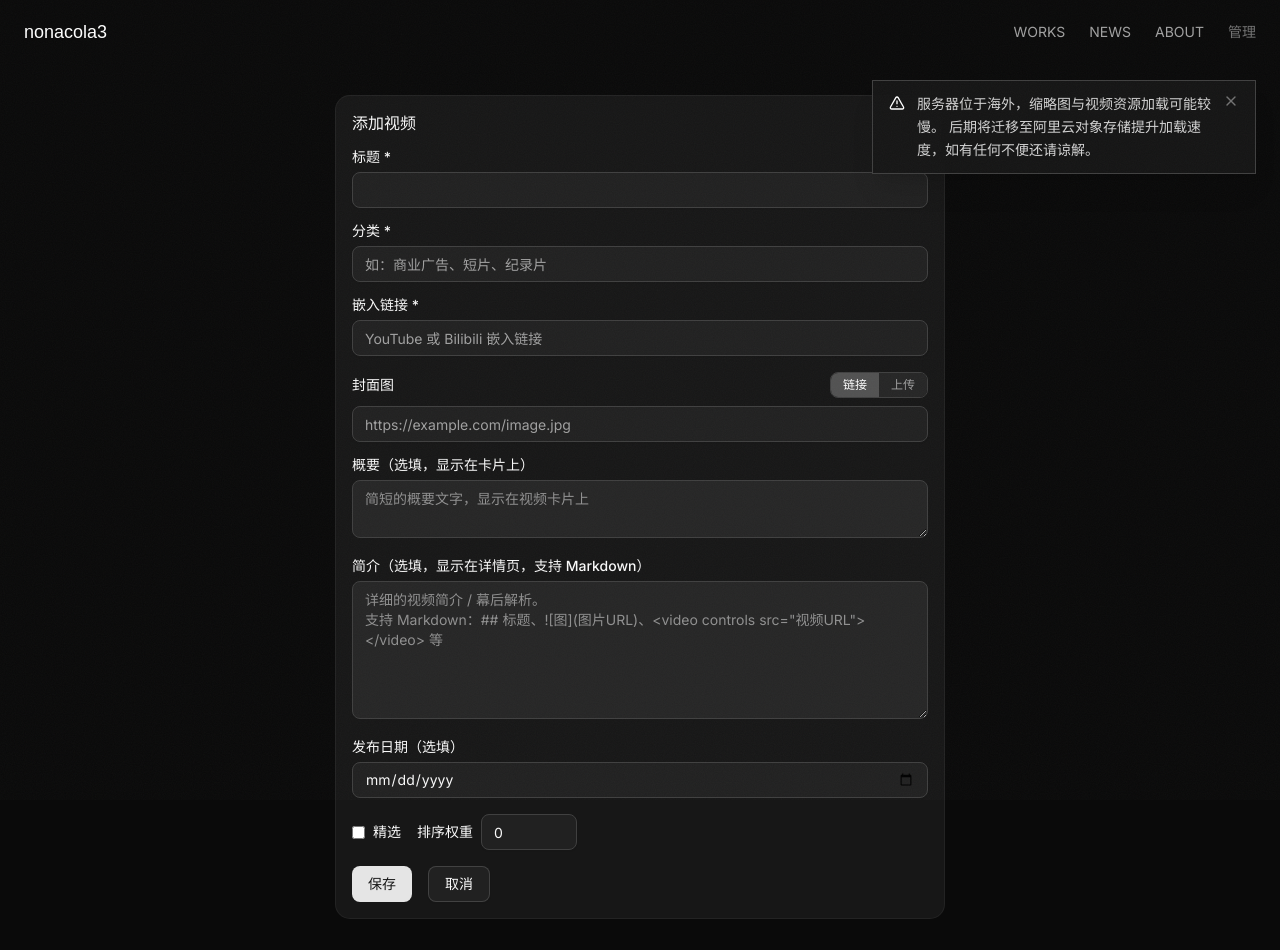
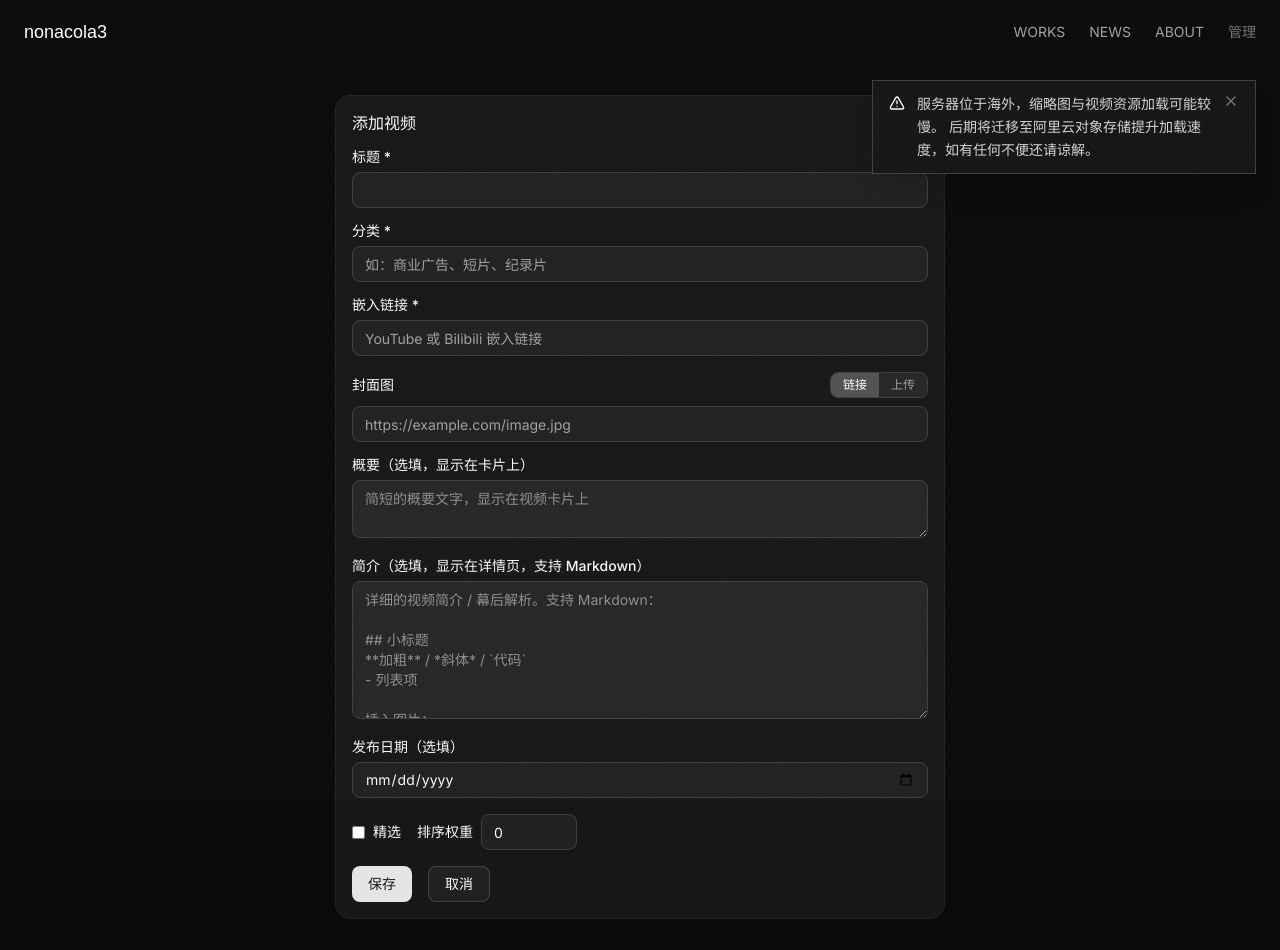
Before and after one commit to LeseningNano/nonacola3-Portfolio, a Next.js app: page /videos/new in a window 1280 px wide. Built offline with nearby package versions, Linux system fonts and the light colour scheme; a web font is replaced by a local one.

Commit message:
docs: show image/video Markdown syntax in editor placeholders
Both video form (description) and post manager (article body) now display
concrete syntax examples for headings, emphasis, lists, images
(![desc](url)) and inline video (<video controls src>).

```diff
--- a/components/admin/post-manager.tsx
+++ b/components/admin/post-manager.tsx
@@ -121,7 +121,7 @@ export function PostManager({ initialPosts }: { initialPosts: Post[] }) {
           />
         )}
         <textarea
-          placeholder={mode === "article" ? "正文（支持 Markdown）" : "一句话动态…"}
+          placeholder={mode === "article" ? "正文（支持 Markdown）\n\n## 小标题\n**加粗** / *斜体* / `代码`\n- 列表项\n\n插入图片：\n![描述](https://图片URL)\n\n插入视频：\n<video controls src=\"https://视频URL.mp4\"></video>" : "一句话动态…"}
           value={body}
           onChange={(e) => setBody(e.target.value)}
           rows={mode === "article" ? 8 : 2}
--- a/components/admin/video-form.tsx
+++ b/components/admin/video-form.tsx
@@ -241,7 +241,7 @@ export function VideoForm({
               onChange={(e) =>
                 setForm({ ...form, description: e.target.value })
               }
-              placeholder={"详细的视频简介 / 幕后解析。\n支持 Markdown：## 标题、![图](图片URL)、<video controls src=\"视频URL\"></video> 等"}
+              placeholder={"详细的视频简介 / 幕后解析。支持 Markdown：\n\n## 小标题\n**加粗** / *斜体* / `代码`\n- 列表项\n\n插入图片：\n![描述](https://图片URL)\n\n插入视频：\n<video controls src=\"https://视频URL.mp4\"></video>"}
               className="w-full rounded-md bg-neutral-800 border border-neutral-700 px-3 py-2 text-sm font-mono"
             />
           </div>
```
